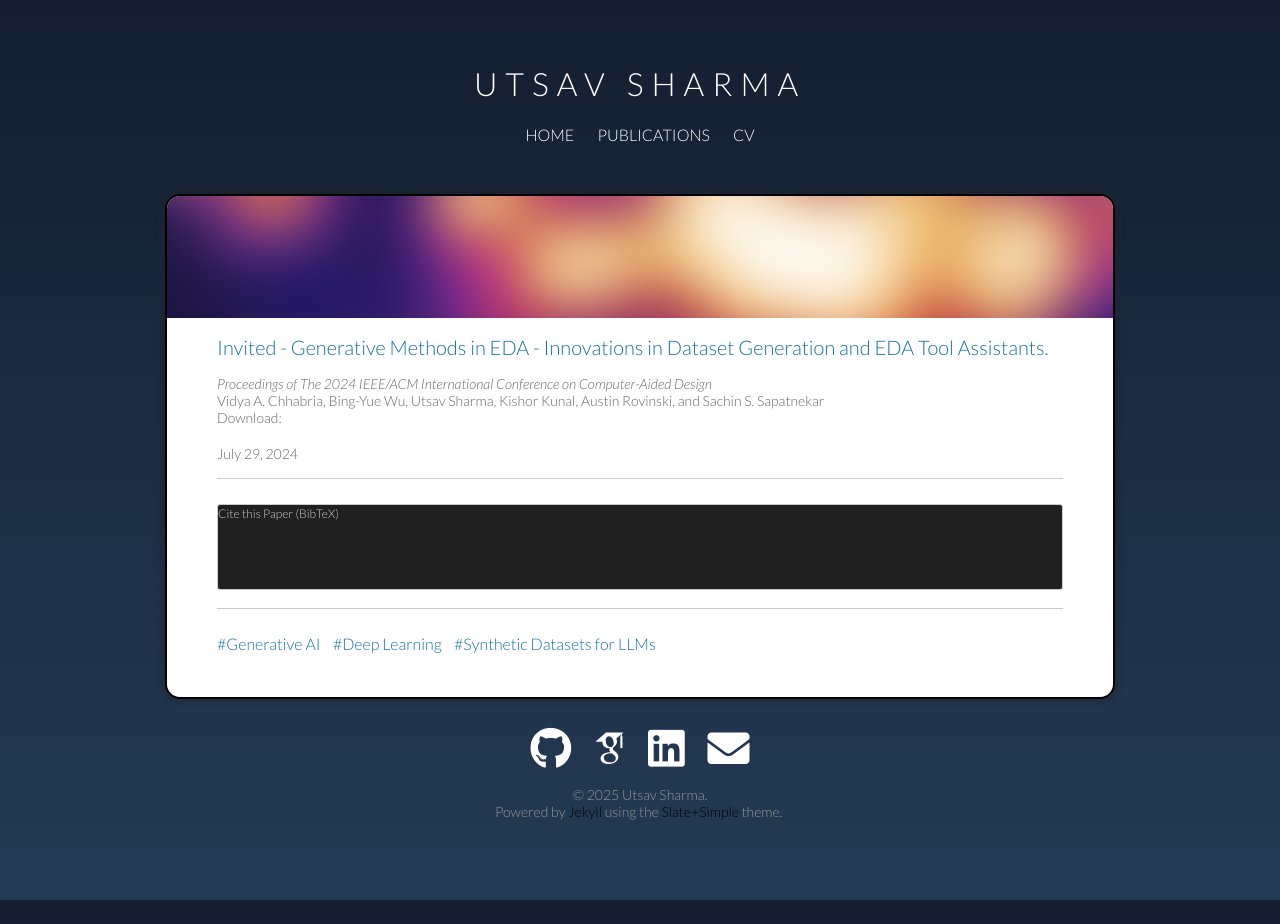
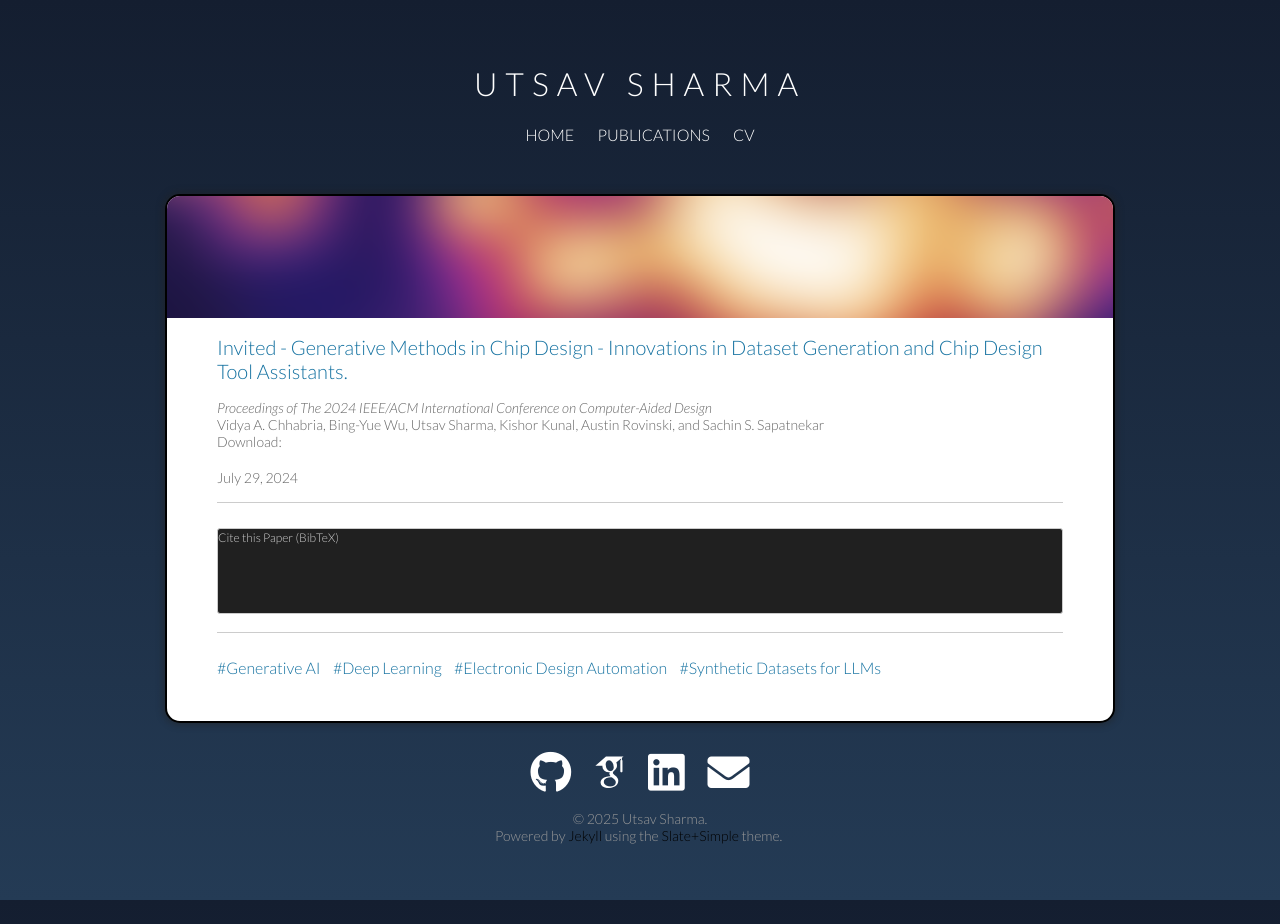
Before and after one commit to utsav-sharma2020/utsav-sharma2020.github.io, a Jekyll site: the page built from publications/_posts/2024-11-29-ICCAD.md, in a window 1280 px wide. Built offline with Jekyll 4.4.1, drawn with Linux system fonts in a browser that asks for light colours; some web fonts are replaced.

Commit message:
Update 2024-11-29-ICCAD.md

```diff
--- a/publications/_posts/2024-11-29-ICCAD.md
+++ b/publications/_posts/2024-11-29-ICCAD.md
@@ -2,14 +2,14 @@
 layout: publication
 categories: publications
 
-title: Invited - Generative Methods in EDA - Innovations in Dataset Generation and EDA Tool Assistants.
+title: Invited - Generative Methods in Chip Design - Innovations in Dataset Generation and Chip Design Tool Assistants.
 subtitle:
 author: Vidya A. Chhabria, Bing-Yue Wu, Utsav Sharma, Kishor Kunal, Austin Rovinski, and Sachin S. Sapatnekar
 venue: Proceedings of The 2024 IEEE/ACM International Conference on Computer-Aided Design
 
 
 
-tags: [Generative AI, Deep Learning, Synthetic Datasets for LLMs]
+tags: [Generative AI, Deep Learning, Electronic Design Automation, Synthetic Datasets for LLMs]
 
 date: 2024-07-29
 ---
```
